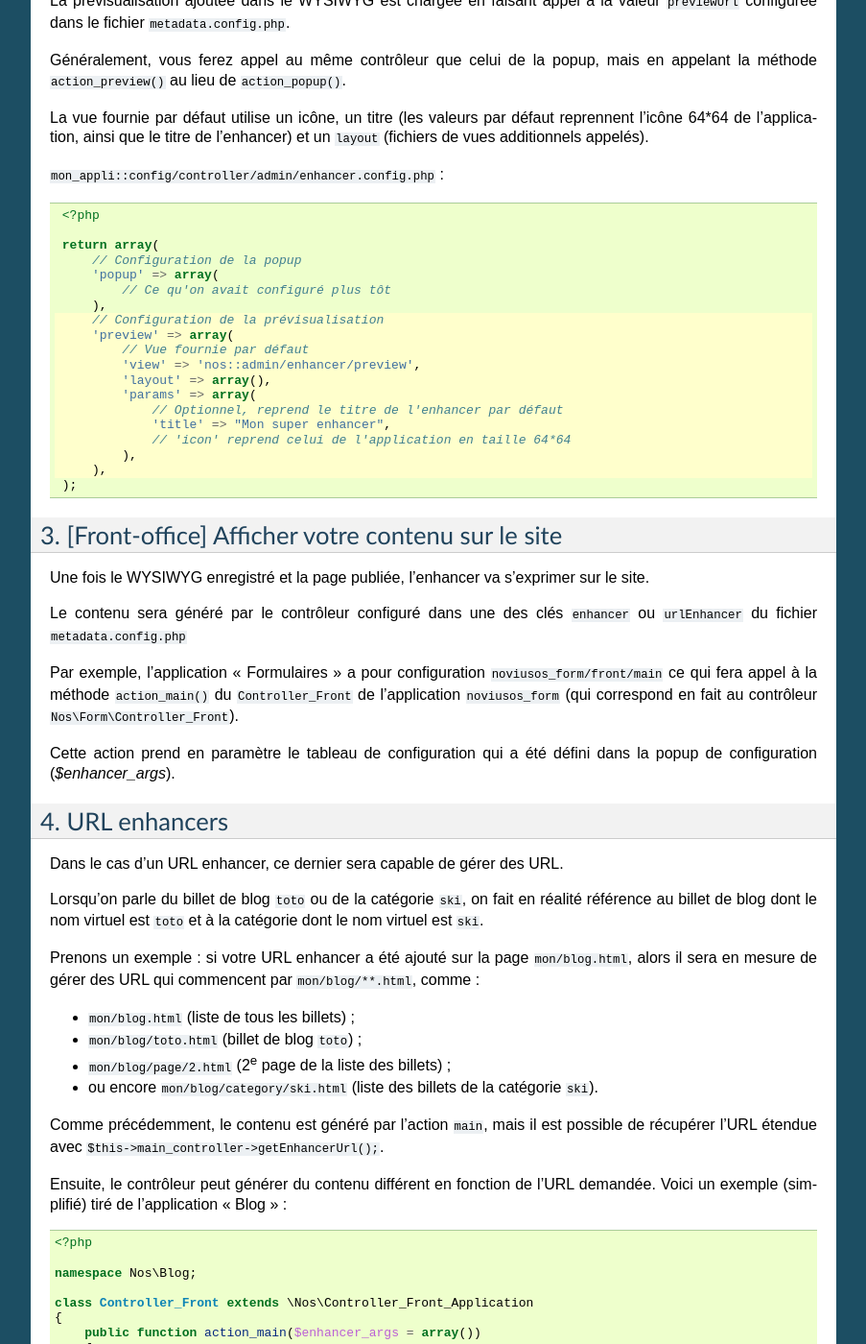
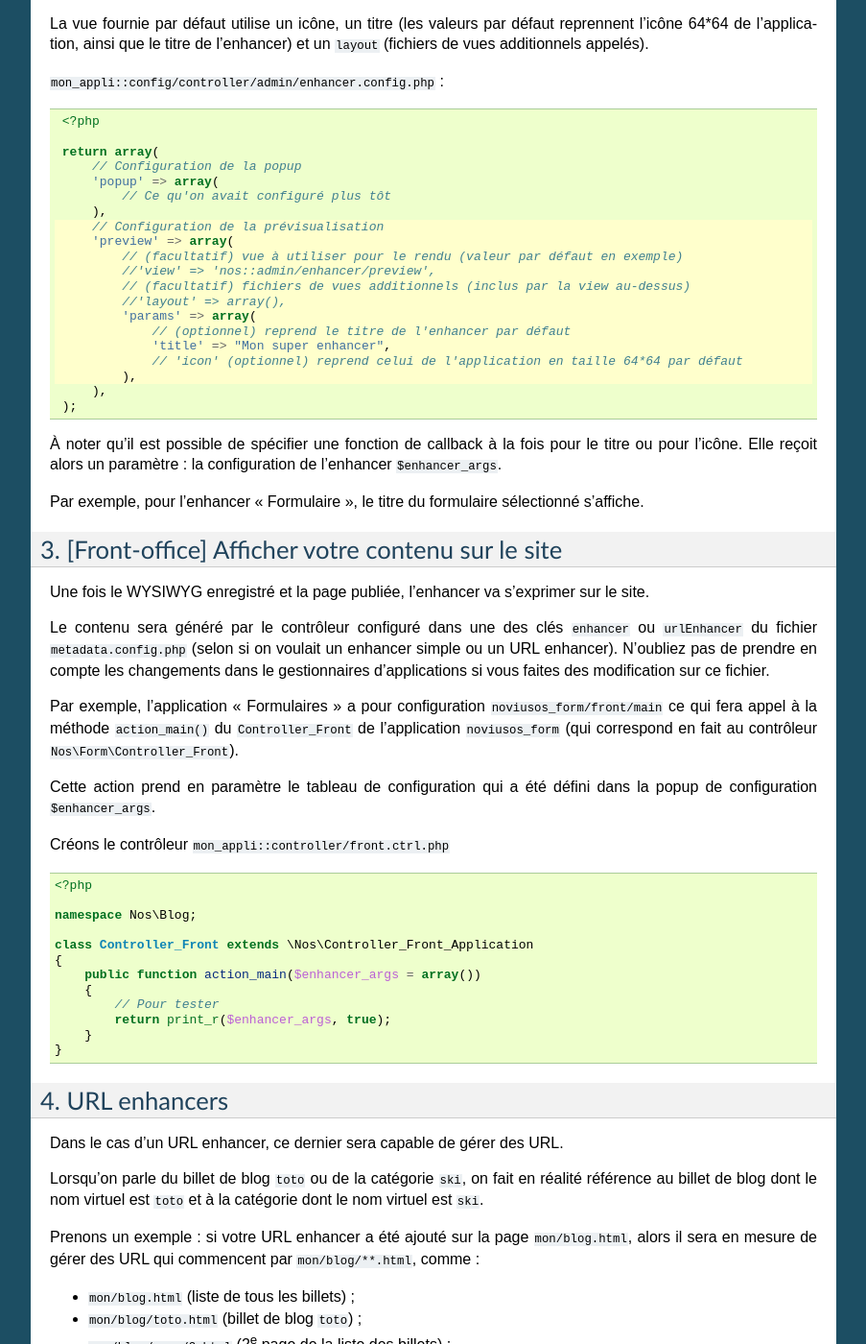
Before and after one commit to vrcAlbert/documentation-api, a Sphinx documentation site: the page built from source/app_create/enhancer.rst, in a window 1280 px wide and 1400 px high, scrolled down 2001 px. Shown: the whole window at 96% size, without its empty margins (198-1101 px from the left). Built offline with Sphinx 7.4.7, drawn with Linux system fonts in a browser that asks for light colours; pages that are not in the unit, such as notebooks, are missing from menus; some of the changed text lies outside the part shown.

Commit message:
Finishing documentation to create an enhancer

```diff
--- a/source/app_create/enhancer.rst
+++ b/source/app_create/enhancer.rst
@@ -73,14 +63,14 @@ fichier :file:`metadata.config.php`. Ajoutons cette information :
 Ici, la popup fera appel à la méthode ``action_popup()`` de la classe ``Mon\Appli\Controller_Admin_Enhancer``. Ce
 dernier est prévu pour fonctionner en Ajax.
 
-Comme pour toute modification du fichier :file:`metadata.config.php`, il faut aller appliquer les changements depuis le
-gestionnaire d'applications.
+Comme pour toute modification du fichier :file:`metadata.config.php`, il faut aller appliquer les changements depuis
+le gestionnaire d'applications.
 
 Désormais, lorsqu'on ajoute notre enhancer dans un WYSIWYG, une popup s'affiche, mais il n'y a aucune option à
 configurer !
 
-Le contrôleur standard que nous avons étendu prévoit d'être configuré pour ajouter les options de l'enhancer. Rendez-vous
-dans le fichier de configuration :file:`mon_appli::config/controller/admin/enhancer.config.php` :
+Le contrôleur standard que nous avons étendu prévoit d'être configuré pour ajouter les options de l'enhancer.
+Rendez-vous dans le fichier de configuration :file:`mon_appli::config/controller/admin/enhancer.config.php` :
 
 .. code-block:: php
    :emphasize-lines: 4-9
@@ -123,8 +113,8 @@ Modifier la prévisualisation
 La prévisualisation ajoutée dans le WYSIWYG est chargée en faisant appel à la valeur ``previewUrl`` configurée  dans le
 fichier :file:`metadata.config.php`.
 
-Généralement, vous ferez appel au même contrôleur que celui de la popup, mais en appelant la méthode ``action_preview()``
-au lieu de ``action_popup()``.
+Généralement, vous ferez appel au même contrôleur que celui de la popup, mais en appelant la méthode
+``action_preview()`` au lieu de ``action_popup()``.
 
 La vue fournie par défaut utilise un icône, un titre (les valeurs par défaut reprennent l'icône 64*64 de
 l'application, ainsi que le titre de l'enhancer) et un ``layout`` (fichiers de vues additionnels appelés).
@@ -143,17 +133,23 @@ l'application, ainsi que le titre de l'enhancer) et un ``layout`` (fichiers de v
         ),
         // Configuration de la prévisualisation
         'preview' => array(
-            // Vue fournie par défaut
-            'view' => 'nos::admin/enhancer/preview',
-            'layout' => array(),
+            // (facultatif) vue à utiliser pour le rendu (valeur par défaut en exemple)
+            //'view' => 'nos::admin/enhancer/preview',
+            // (facultatif) fichiers de vues additionnels (inclus par la view au-dessus)
+            //'layout' => array(),
             'params' => array(
-                // Optionnel, reprend le titre de l'enhancer par défaut
+                // (optionnel) reprend le titre de l'enhancer par défaut
                 'title' => "Mon super enhancer",
-                // 'icon' reprend celui de l'application en taille 64*64
+                // 'icon' (optionnel) reprend celui de l'application en taille 64*64 par défaut
             ),
         ),
     );
 
+
+À noter qu'il est possible de spécifier une fonction de callback à la fois pour le titre ou pour l'icône. Elle reçoit
+alors un paramètre : la configuration de l'enhancer ``$enhancer_args``.
+
+Par exemple, pour l'enhancer « Formulaire », le titre du formulaire sélectionné s'affiche.
 
 .. _app_create/enhancer/front:
 
@@ -163,14 +159,33 @@ l'application, ainsi que le titre de l'enhancer) et un ``layout`` (fichiers de v
 Une fois le WYSIWYG enregistré et la page publiée, l'enhancer va s'exprimer sur le site.
 
 Le contenu sera généré par le contrôleur configuré dans une des clés ``enhancer`` ou ``urlEnhancer`` du fichier
-:file:`metadata.config.php`
+:file:`metadata.config.php` (selon si on voulait un enhancer simple ou un URL enhancer). N'oubliez pas de prendre
+en compte les changements dans le gestionnaires d'applications si vous faites des modification sur ce fichier.
+
+Par exemple, l'application « Formulaires » a pour configuration ``noviusos_form/front/main`` ce qui fera appel à la
+méthode ``action_main()`` du ``Controller_Front`` de l'application ``noviusos_form`` (qui correspond en fait au
+contrôleur ``Nos\Form\Controller_Front``).
+
+Cette action prend en paramètre le tableau de configuration qui a été défini dans la popup de configuration
+``$enhancer_args``.
+
+Créons le contrôleur :file:`mon_appli::controller/front.ctrl.php`
 
 
-Par exemple, l'application « Formulaires » a pour configuration ``noviusos_form/front/main`` ce qui fera appel à la méthode
-``action_main()`` du ``Controller_Front`` de l'application ``noviusos_form`` (qui correspond en fait au contrôleur
-``Nos\Form\Controller_Front``).
+.. code-block:: php
 
-Cette action prend en paramètre le tableau de configuration qui a été défini dans la popup de configuration (`$enhancer_args`).
+    <?php
+
+    namespace Nos\Blog;
+
+    class Controller_Front extends \Nos\Controller_Front_Application
+    {
+        public function action_main($enhancer_args = array())
+        {
+            // Pour tester
+            return print_r($enhancer_args, true);
+        }
+    }
 
 
 .. _app_create/enhancer/url:
```
Also changed, not shown: other parts of source/app_create/enhancer.rst (+1 -11 lines).
